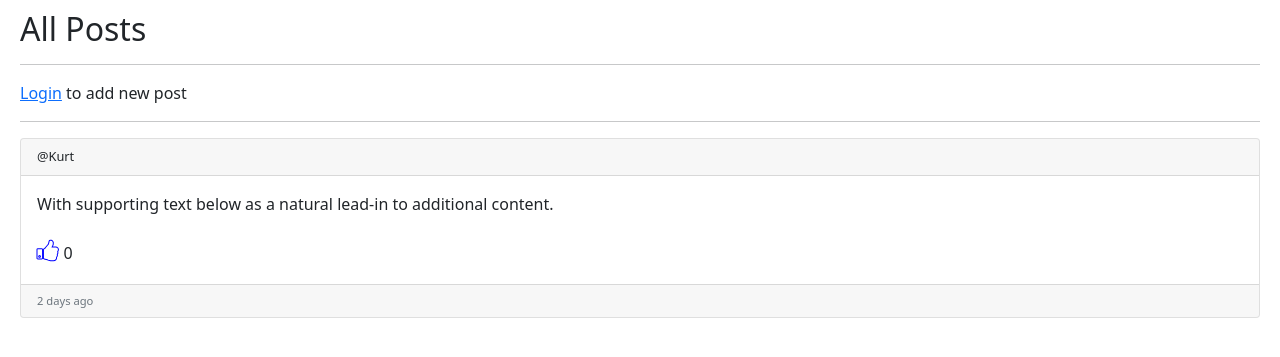
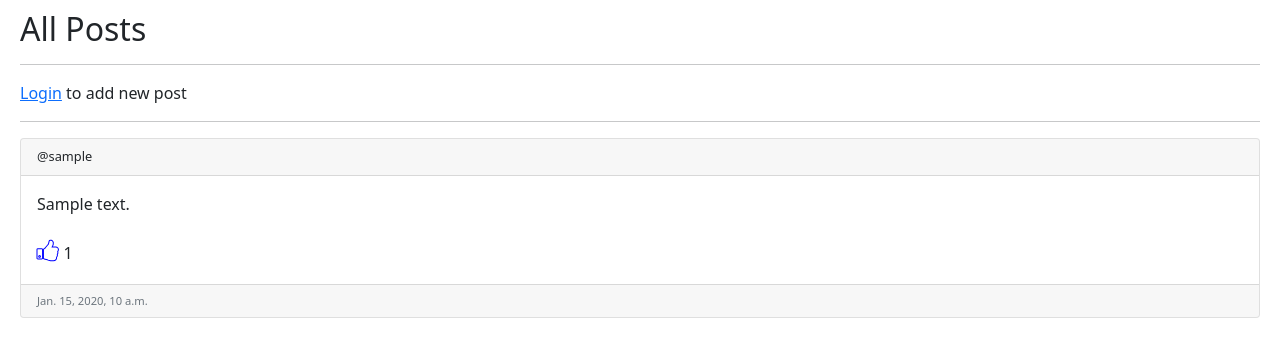
Before and after one commit to aremis9/network, a Django app: page / in a window 1280 px wide. Shown: the part 76-433 px from the top of the page. Run offline with Django 3.2, Linux system fonts and the light colour scheme; tables that the repository leaves empty hold one stand-in row (values such as "Sample post").

Commit message:
remove 'likes' field from models

```diff
--- a/network/models.py
+++ b/network/models.py
@@ -10,7 +10,6 @@ class Post(models.Model):
     poster = models.ForeignKey(User, on_delete=models.CASCADE, related_name="poster")
     content = models.TextField(blank=False)
     timestamp = models.DateTimeField(auto_now_add=True)
-    likes = models.IntegerField(default=0)
     likers = models.ManyToManyField(User, blank=False, related_name="likers")
 
     def __str__(self):
@@ -25,7 +24,7 @@ class Follow(models.Model):
 
 
 class PostAdmin(admin.ModelAdmin):
-    list_display = ("id", "poster", "likes", "timestamp")
+    list_display = ("id", "poster", "timestamp")
 
 
 class FollowAdmin(admin.ModelAdmin):
--- a/network/templates/network/index.html
+++ b/network/templates/network/index.html
@@ -15,18 +15,19 @@
     {% endif %}
 
     <hr>
-
+    {% for post in posts %}
         <div class="card text-left">
             <div class="card-header" style="font-size: 0.8rem;">
-            @Kurt
+                @{{ post.poster }}
             </div>
             <div class="card-body">
                 <!-- <h5 class="card-title">Special title treatment</h5> -->
-            <p class="card-text">With supporting text below as a natural lead-in to additional content.</p>
-            <a href="#" class="likebtn"><i class="fa fa-thumbs-up" id="like"></i></a> 0
+                <p class="card-text">{{ post.content }}</p>
+                <a href="#" class="likebtn"><i class="fa fa-thumbs-up" id="like"></i></a> {{ post.likers.count }}
             </div>
             <div class="card-footer text-muted" style="font-size: 0.7rem;">
-            2 days ago
+                {{ post.timestamp }}
             </div>
         </div>
+    {% endfor %}
 {% endblock %}
--- a/network/views.py
+++ b/network/views.py
@@ -26,10 +26,12 @@ def index(request):
         new_post.save()
 
 
-        return HttpResponseRedirect(reverse("index"))
+    posts = list(Post.objects.all())
+    print(posts[0].poster)
 
-    else:
-        return render(request, "network/index.html")
+    return render(request, "network/index.html", {
+        'posts': posts
+    })
 
 
 def login_view(request):
```
Also changed, not shown: network/migrations/0003_remove_post_likes.py (added). Lines whose indentation alone changed are shown as unchanged.
